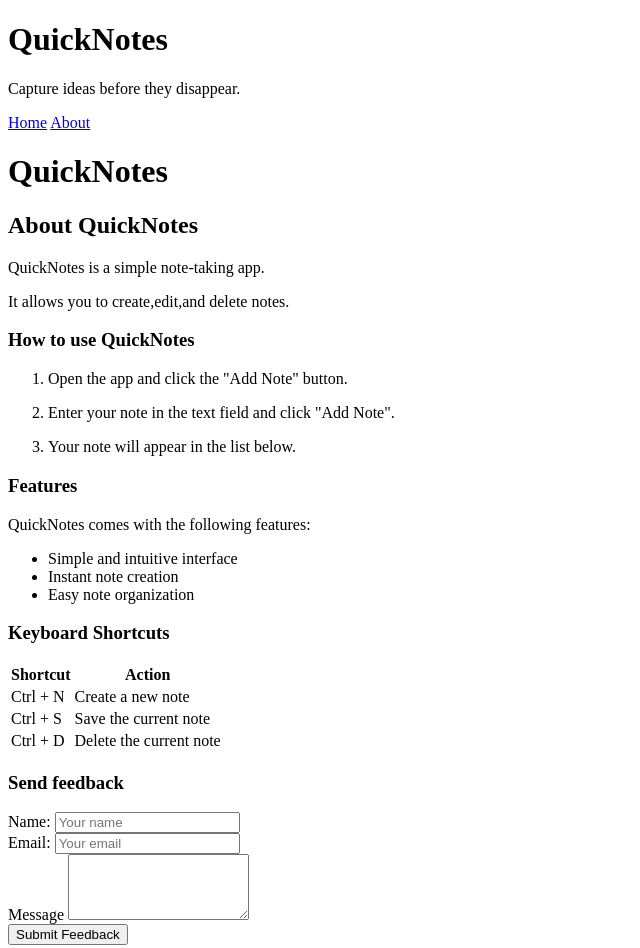
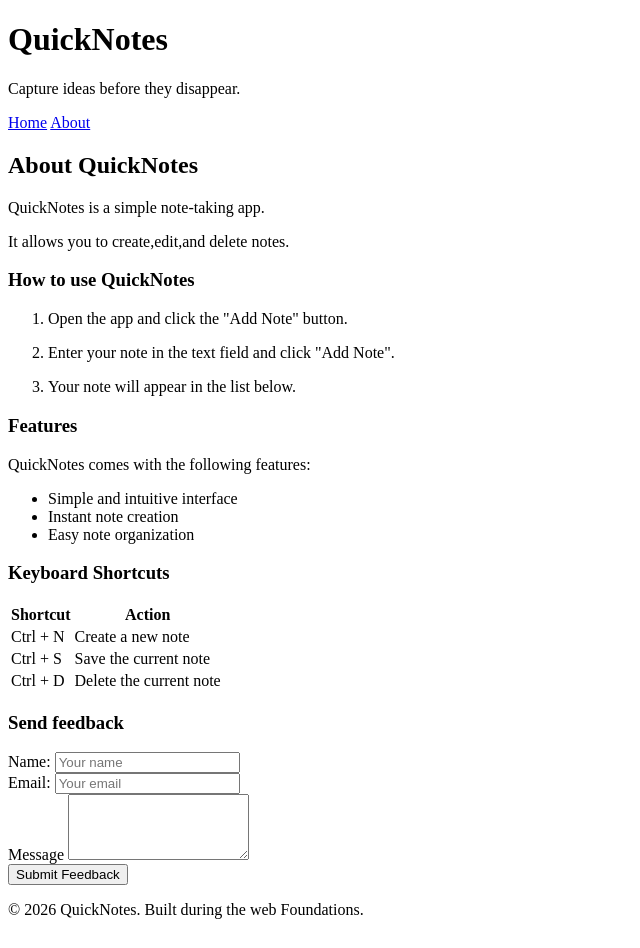
Before and after one commit to Trendtek254/web-foundations-days, a plain HTML site: page Day1/about.html in a window 1280 px wide. Shown: the top 948 px of the page, without its empty margins (0-640 px from the left). Drawn offline with Linux system fonts and the light colour scheme.

Commit message:
Removing duplicate element

```diff
--- a/Day1/about.html
+++ b/Day1/about.html
@@ -13,7 +13,7 @@
             <a href="index.html">Home</a>
             <a href="about.html">About</a>
         </nav>
-        <h1>QuickNotes</h1>
+
     </header>
     <main>
     <h2>About QuickNotes</h2>
```
